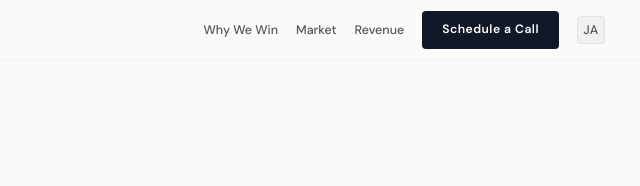
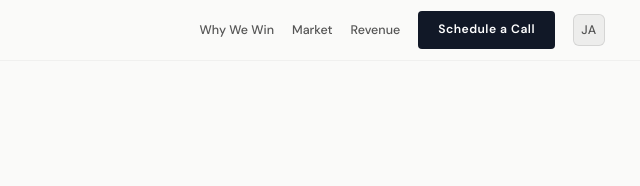
Before and after one commit to hideo-t/NovelForge, a plain HTML site: page investors/en/index.html in a window 1280 px wide. Shown: the top 186 px of the page, 635-1275 px from the left. Drawn offline with nearby package versions, Linux system fonts and the light colour scheme.

```diff
--- a/investors/en/index.html
+++ b/investors/en/index.html
@@ -78,12 +78,12 @@
 .nav-cta:hover{background:var(--navy2)!important}
 .lang-sw{
   display:inline-flex;align-items:center;justify-content:center;
-  width:28px;height:28px;border-radius:4px;font-size:.68rem;font-weight:700;
+  width:32px;height:32px;border-radius:6px;font-size:.72rem;font-weight:700;
   letter-spacing:.04em;text-decoration:none!important;
-  background:rgba(0,0,0,.04);color:rgba(0,0,0,.45);border:1px solid rgba(0,0,0,.06);
+  background:rgba(0,0,0,.05);color:rgba(0,0,0,.55);border:1px solid rgba(0,0,0,.1);
   transition:all .3s;
 }
-.lang-sw:hover{background:rgba(0,0,0,.08);color:#000}
+.lang-sw:hover{background:rgba(0,0,0,.1);color:#000}
 
 /* ═══ HERO ═══ */
 .hero{padding:150px 40px 100px;max-width:900px;margin:0 auto;position:relative}
```
Also changed, not shown: investors/index.html (+4 -4 lines).
